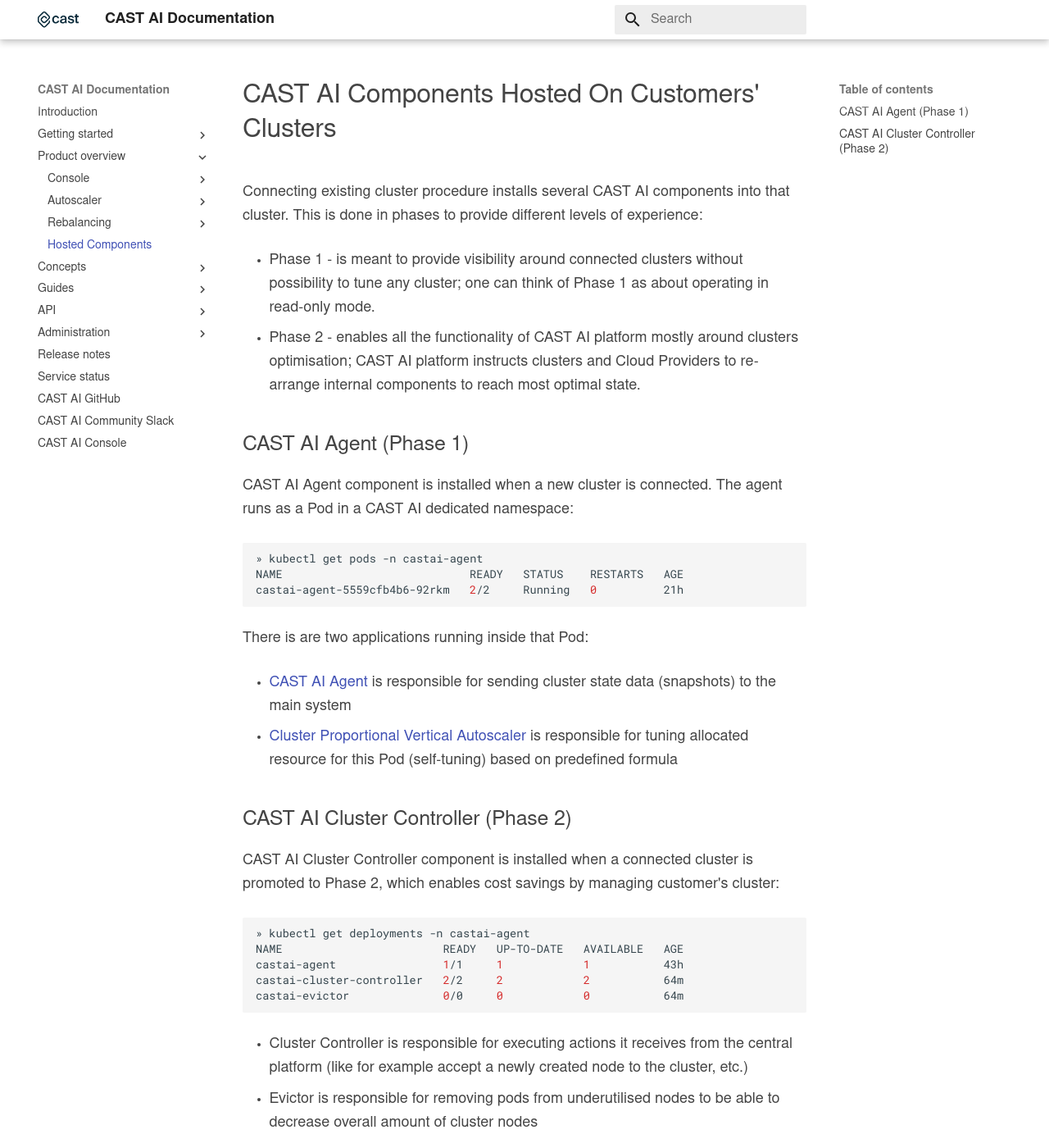
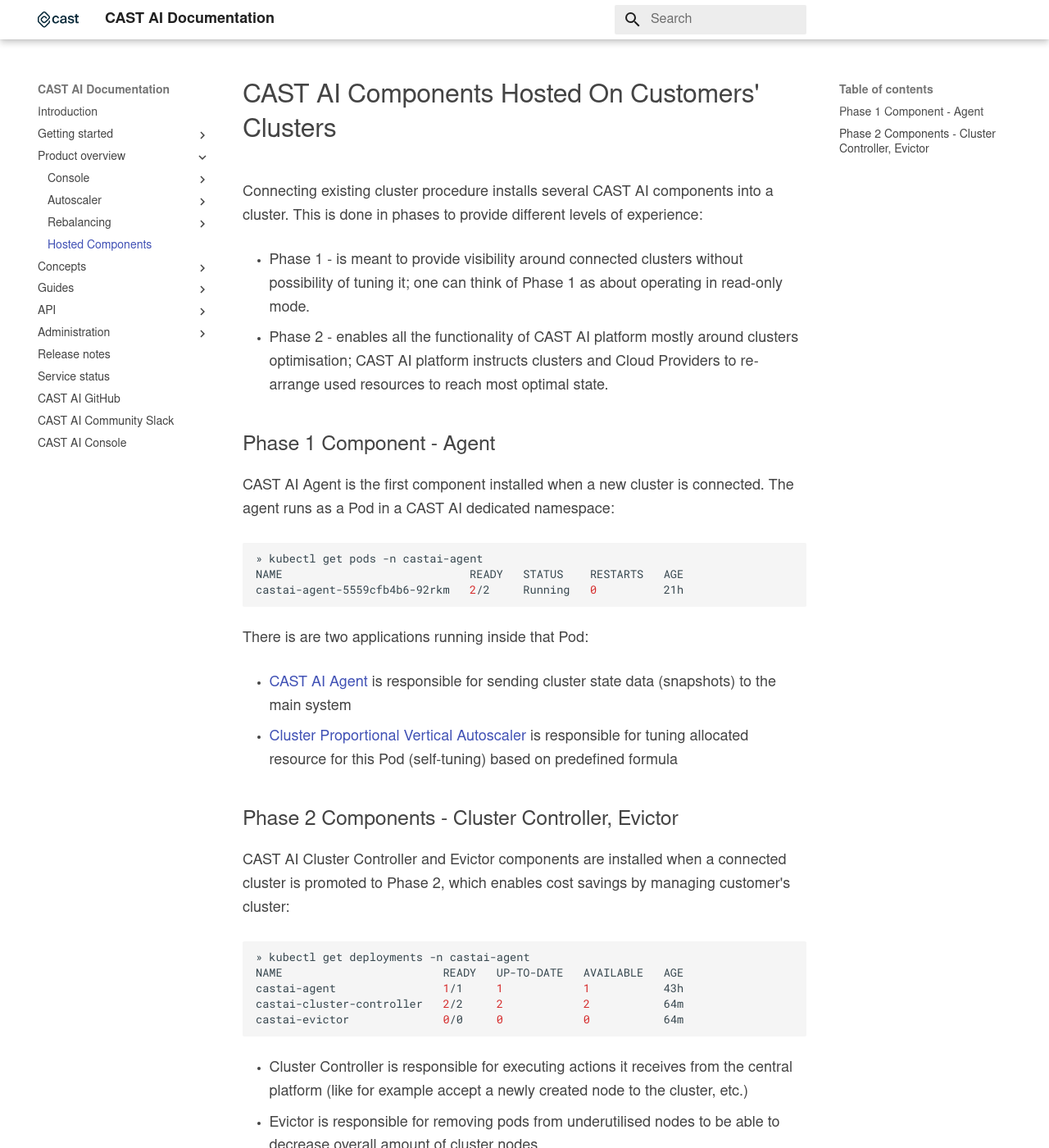
Before and after one commit to castai/docs, an MkDocs documentation site: the page built from docs/product-overview/hosted-components.md, in a window 1280 px wide and 1400 px high. Shown: the whole window at 82% size. Built offline with MkDocs 1.6.1 and Material for MkDocs 9.7.7, drawn with Linux system fonts in a browser that asks for light colours; some web fonts are replaced.

Commit message:
Review feedback addressed

````diff
--- a/docs/product-overview/hosted-components.md
+++ b/docs/product-overview/hosted-components.md
@@ -4,16 +4,16 @@
 
 # CAST AI Components Hosted On Customers' Clusters
 
-Connecting existing cluster procedure installs several CAST AI components into that cluster.
+Connecting existing cluster procedure installs several CAST AI components into a cluster.
 This is done in phases to provide different levels of experience:
 
-- Phase 1 - is meant to provide visibility around connected clusters without possibility to tune any cluster; one can think of Phase 1 as about operating in read-only mode.
-- Phase 2 - enables all the functionality of CAST AI platform mostly around clusters optimisation; CAST AI platform instructs clusters and Cloud Providers to re-arrange internal components to reach most optimal state.
+- Phase 1 - is meant to provide visibility around connected clusters without possibility of tuning it; one can think of Phase 1 as about operating in read-only mode.
+- Phase 2 - enables all the functionality of CAST AI platform mostly around clusters optimisation; CAST AI platform instructs clusters and Cloud Providers to re-arrange used resources to reach most optimal state.
 
 
-## CAST AI Agent (Phase 1)
+## Phase 1 Component - Agent
 
-CAST AI Agent component is installed when a new cluster is connected.
+CAST AI Agent is the first component installed when a new cluster is connected.
 The agent runs as a Pod in a CAST AI dedicated namespace:
 ```shell
 » kubectl get pods -n castai-agent
@@ -27,9 +27,9 @@
 - [Cluster Proportional Vertical Autoscaler](https://github.com/kubernetes-sigs/cluster-proportional-vertical-autoscaler/) is responsible for tuning allocated resource for this Pod (self-tuning) based on predefined formula
 
 
-## CAST AI Cluster Controller (Phase 2)
+## Phase 2 Components - Cluster Controller, Evictor
 
-CAST AI Cluster Controller component is installed when a connected cluster is promoted to Phase 2, which enables cost savings by managing customer's cluster:
+CAST AI Cluster Controller and Evictor components are installed when a connected cluster is promoted to Phase 2, which enables cost savings by managing customer's cluster:
 ```shell
 » kubectl get deployments -n castai-agent
 NAME                        READY   UP-TO-DATE   AVAILABLE   AGE
````
Also changed, not shown: docs/guides/cloud-permissions.md (+1 -2 lines).
